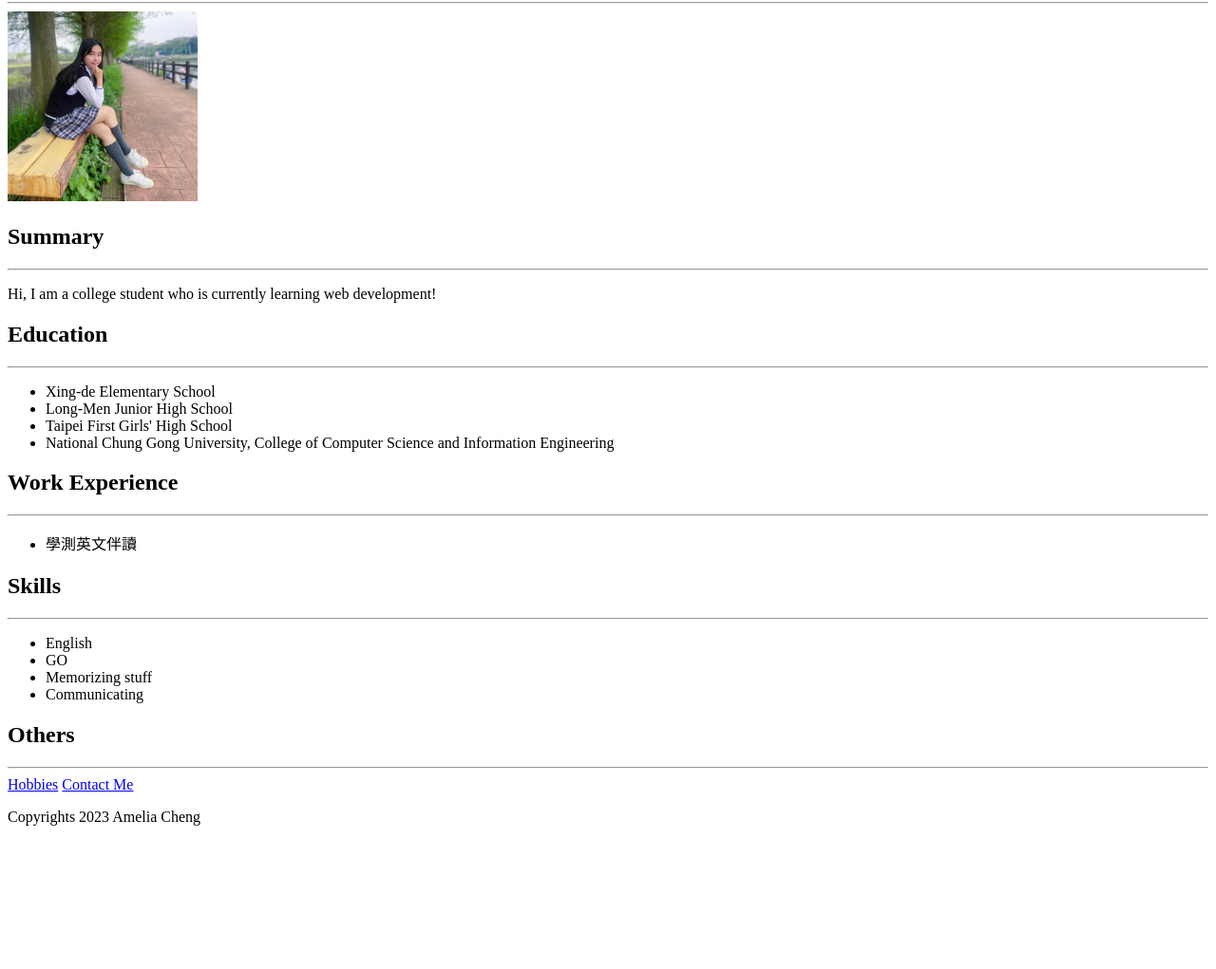
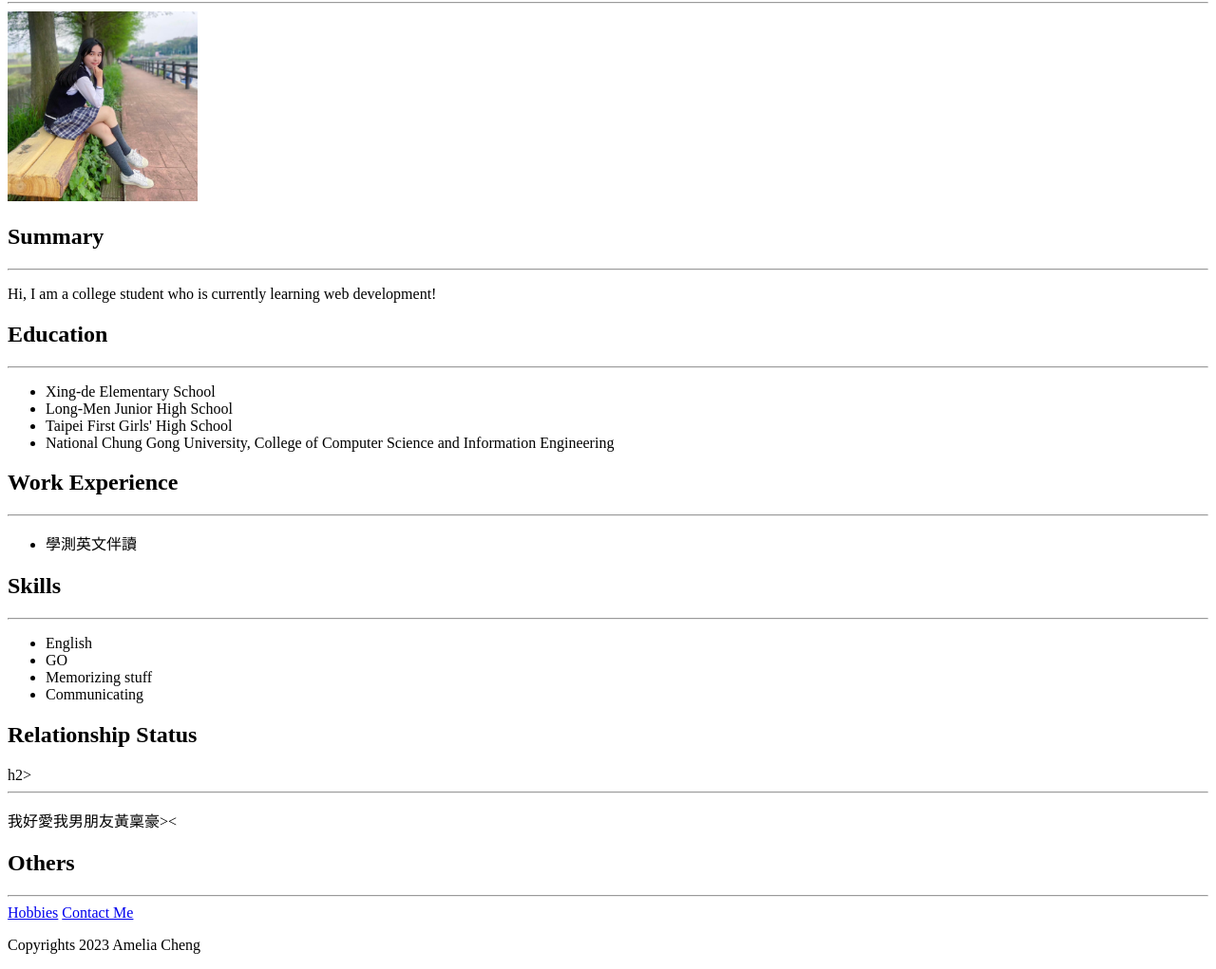
Before and after one commit to ameliaalpaca0407/my-resume, a plain HTML site: page index.html in a window 1280 px wide. Shown: the part 78-1099 px from the top of the page at 95% size. Before the commit the page ends 964 px from the top, so only its background shows below. Drawn offline with Linux system fonts and the light colour scheme.

Commit message:
Update index.html

```diff
--- a/index.html
+++ b/index.html
@@ -38,6 +38,10 @@
         <li>Communicating</li>
     </ul>
 
+    <h2>Relationship Status</h2>h2>
+    <hr />
+    <p>我好愛我男朋友黃稟豪><</p>
+
     <h2>Others</h2>
     <hr />
     <a href="./hobbies.html">Hobbies</a>
```
